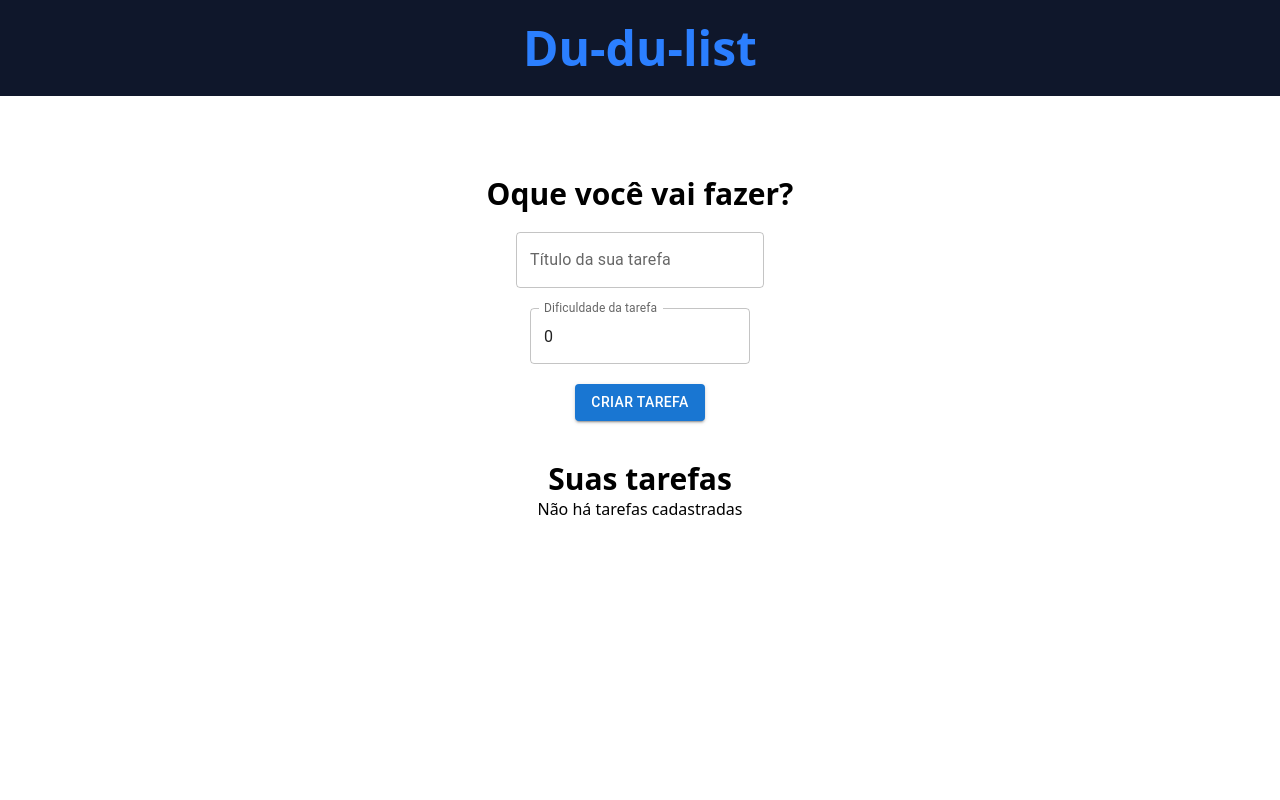
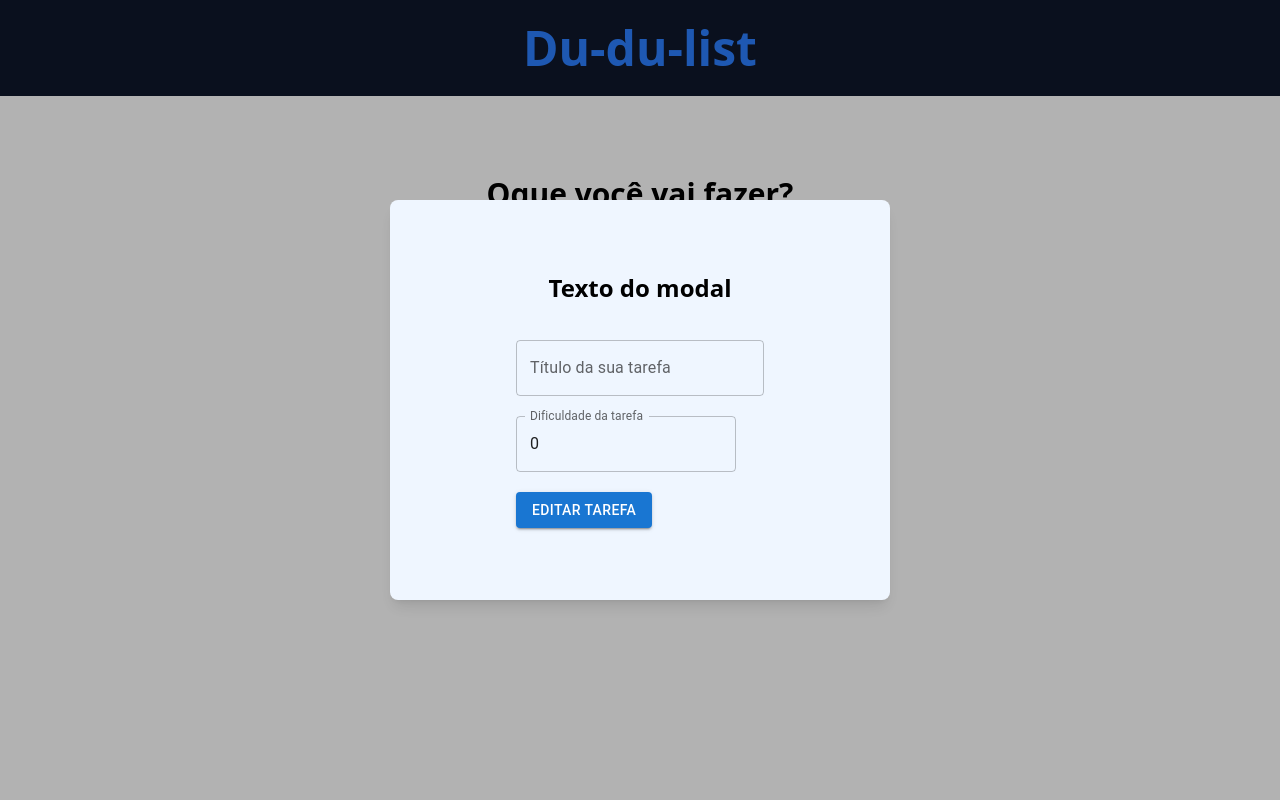
Before and after one commit to eduardooliveira3101/du-du-list, a React (Vite) app: page / in a window 1280 px wide. Shown: the top 800 px of the page. Built offline with nearby package versions, Linux system fonts and the light colour scheme.

Commit message:
create modal

```diff
--- a/src/App.tsx
+++ b/src/App.tsx
@@ -4,6 +4,7 @@ import { Footer } from "./components/Footer";
 import { Header } from "./components/Header";
 import { TaskForm } from "./components/Task-form";
 import { TaskList } from "./components/Task-list";
+import { Modal } from "./components/Modal";
 
 // biome-ignore lint/style/useImportType: <explanation>
 import { ITask } from "./interfaces/Task";
@@ -12,18 +13,34 @@ import { useState } from "react";
 function App() {
 	const [taskList, setTaskList] = useState<ITask[]>([]);
 
+	function deleteTak(id: number) {
+		setTaskList(
+			taskList.filter((task) => {
+				return task.id !== id;
+			}),
+		);
+	}
+
 	return (
-		<div className="">
+		<div>
+			<Modal
+				// biome-ignore lint/correctness/noChildrenProp: <explanation>
+				children={<TaskForm btnText="Editar tarefa" taskList={taskList} />}
+			/>
 			<Header />
 			<main className="mt-20 text-center min-h-60 mb-120">
 				<div>
 					<h2 className="text-3xl font-bold">Oque você vai fazer?</h2>
-					<TaskForm taskList={taskList} setTaskList={setTaskList} btnText="" />
+					<TaskForm
+						taskList={taskList}
+						setTaskList={setTaskList}
+						btnText="Criar tarefa"
+					/>
 				</div>
 
 				<div className="mt-10">
 					<h2 className="text-3xl font-bold">Suas tarefas</h2>
-					<TaskList taskList={taskList} />
+					<TaskList taskList={taskList} handleDelete={deleteTak} />
 				</div>
 			</main>
 			<Footer />
--- /dev/null
+++ b/src/components/Modal.tsx
@@ -0,0 +1,19 @@
+interface ModalProps {
+	children: React.ReactNode;
+}
+
+export function Modal({ children }: ModalProps) {
+	return (
+		<div
+			id="modal"
+			className="fixed inset-0 flex justify-center items-center z-50"
+		>
+			<div className="absolute inset-0 bg-black opacity-30 z-40" />
+
+			<div className="flex flex-col justify-center items-center w-125 h-100 bg-blue-50 z-50 rounded-lg p-6 shadow-lg">
+				<h2 className="font-semibold text-2xl mb-4">Texto do modal</h2>
+				{children}
+			</div>
+		</div>
+	);
+}
--- a/src/components/Task-form.tsx
+++ b/src/components/Task-form.tsx
@@ -67,8 +67,8 @@ export function TaskForm({ btnText, taskList, setTaskList }: TaskFormProps) {
 					/>
 				</div>
 			</div>
-			<Button type="submit" value={btnText} variant="contained">
-				Criar tarefa
+			<Button type="submit" variant="contained">
+				{btnText}
 			</Button>
 		</form>
 	);
--- a/src/components/Task-list.tsx
+++ b/src/components/Task-list.tsx
@@ -2,9 +2,10 @@ import type { ITask } from "../interfaces/Task";
 
 interface TaskList {
 	taskList: ITask[];
+	handleDelete(id: number): void;
 }
 
-export function TaskList({ taskList }: TaskList) {
+export function TaskList({ taskList, handleDelete }: TaskList) {
 	return (
 		<>
 			{taskList.length > 0 ? (
@@ -19,15 +20,17 @@ export function TaskList({ taskList }: TaskList) {
 						</div>
 
 						<div className="flex flex-col gap-2 items-center justify-center gap-5">
-							{/* biome-ignore lint/style/useSelfClosingElements: <explanation> */}
-							<i className="hover:text-blue-500 transition duration-300 cursor-pointer text-[1.2em] ph ph-pencil-simple"></i>
-							{/* biome-ignore lint/style/useSelfClosingElements: <explanation> */}
-							<i className="hover:text-red-500 transition duration-300 cursor-pointer text-[1.2em] ph ph-trash"></i>
+							<i className="hover:text-blue-500 transition duration-300 cursor-pointer text-[1.2em] ph ph-pencil-simple" />
+							<i
+								onClick={() => handleDelete(task.id)}
+								onKeyDown={(e) => e.key === "Enter" && handleDelete(task.id)}
+								className="hover:text-red-500 transition duration-300 cursor-pointer text-[1.2em] ph ph-trash"
+							/>
 						</div>
 					</div>
 				))
 			) : (
-				<p>Não há tarefas cadastradas</p>
+				<p className="mt-5">Não há tarefas cadastradas</p>
 			)}
 		</>
 	);
```
